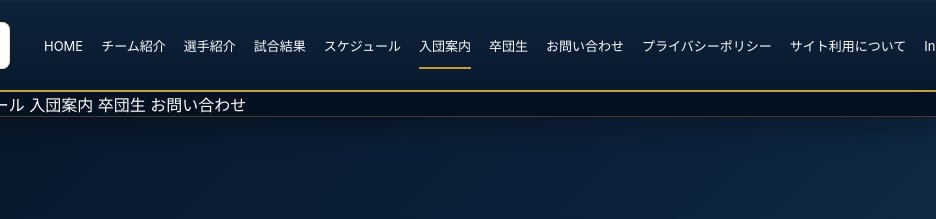
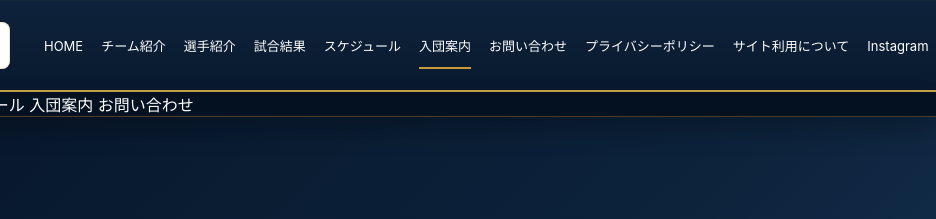
Before and after one commit to yachiyolittleseniors-gif/yachiyo-little-senior, a website: page join.html in a window 1280 px wide. Shown: the top 219 px of the page, 344-1280 px from the left. Drawn offline with Linux system fonts and the light colour scheme.

Commit message:
Add files via upload

```diff
--- a/join.html
+++ b/join.html
@@ -1372,7 +1372,6 @@ img,video,iframe{max-width:100%}
 <a href="./results.html">試合結果</a>
 <a href="./schedule.html">スケジュール</a>
 <a class="active" href="./join.html">入団案内</a>
-<a href="./alumni.html">卒団生</a>
 <a href="./contact.html">お問い合わせ</a>
 <a href="./privacy.html">プライバシーポリシー</a>
 <a href="./terms.html">サイト利用について</a>
@@ -1390,7 +1389,6 @@ img,video,iframe{max-width:100%}
 <a href="./results.html" onclick="toggleMenu()">試合結果</a>
 <a href="./schedule.html" onclick="toggleMenu()">スケジュール</a>
 <a href="./join.html" onclick="toggleMenu()">入団案内</a>
-<a href="./alumni.html" onclick="toggleMenu()">卒団生</a>
 <a href="./contact.html" onclick="toggleMenu()">お問い合わせ</a>
 </div>
 </header>
```
